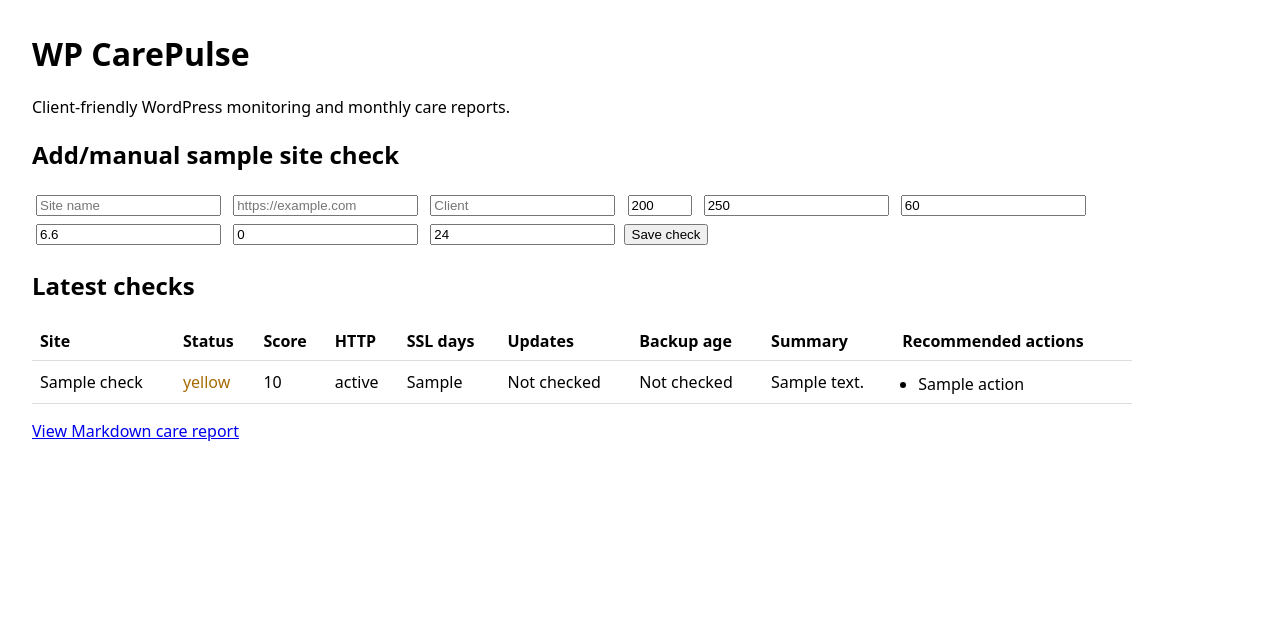
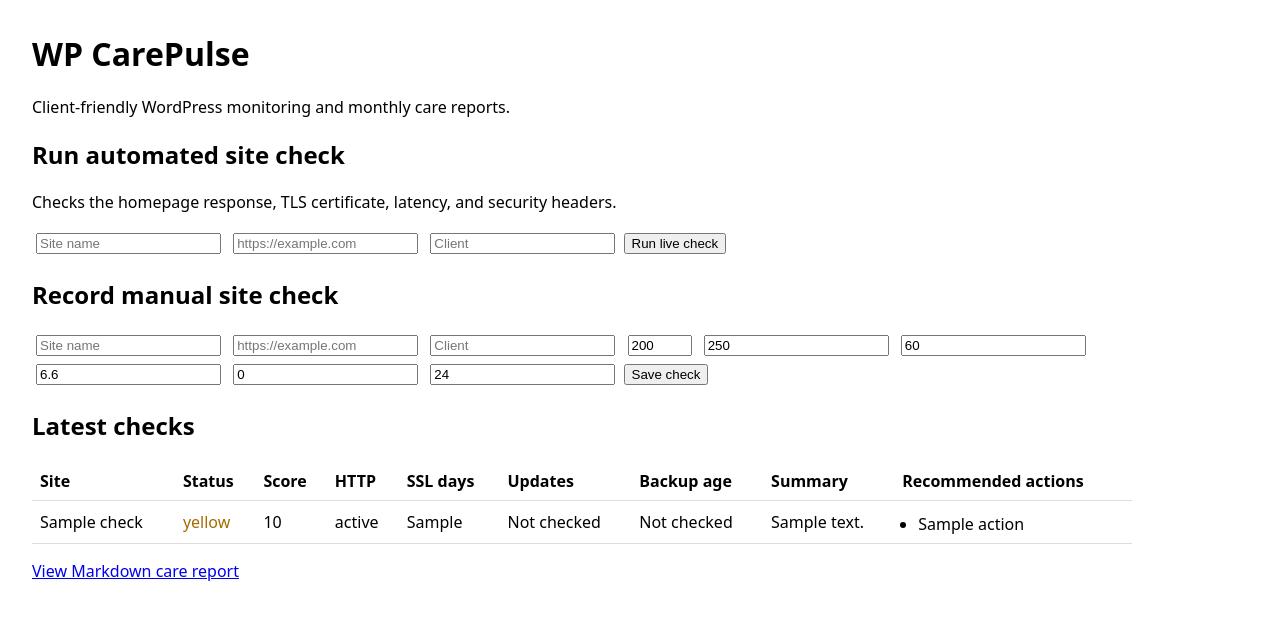
Before and after one commit to frobobbo/sandbox-apps, a FastAPI app: template apps/wp-carepulse/templates/index.html in a window 1280 px wide. Shown: the top 620 px of the page. Run offline with FastAPI, Linux system fonts and the light colour scheme; the template is opened without the code that fills it: most values are stand-ins (such as "Sample title", 1, 10 or a date in 2020).

Commit message:
feat: expose CarePulse live checks in dashboard

```diff
--- a/apps/wp-carepulse/templates/index.html
+++ b/apps/wp-carepulse/templates/index.html
@@ -9,7 +9,15 @@
 <body>
   <h1>WP CarePulse</h1>
   <p>Client-friendly WordPress monitoring and monthly care reports.</p>
-  <h2>Add/manual sample site check</h2>
+  <h2>Run automated site check</h2>
+  <p>Checks the homepage response, TLS certificate, latency, and security headers.</p>
+  <form method="post" action="/sites">
+    <input name="name" placeholder="Site name" required>
+    <input name="url" placeholder="https://example.com" required>
+    <input name="client" placeholder="Client">
+    <button>Run live check</button>
+  </form>
+  <h2>Record manual site check</h2>
   <form method="post" action="/manual-check">
     <input name="name" placeholder="Site name" required>
     <input name="url" placeholder="https://example.com" required>
```
Also changed, not shown: apps/wp-carepulse/tests/test_carepulse.py (+11 -0 lines), apps/wp-carepulse/README.md.
